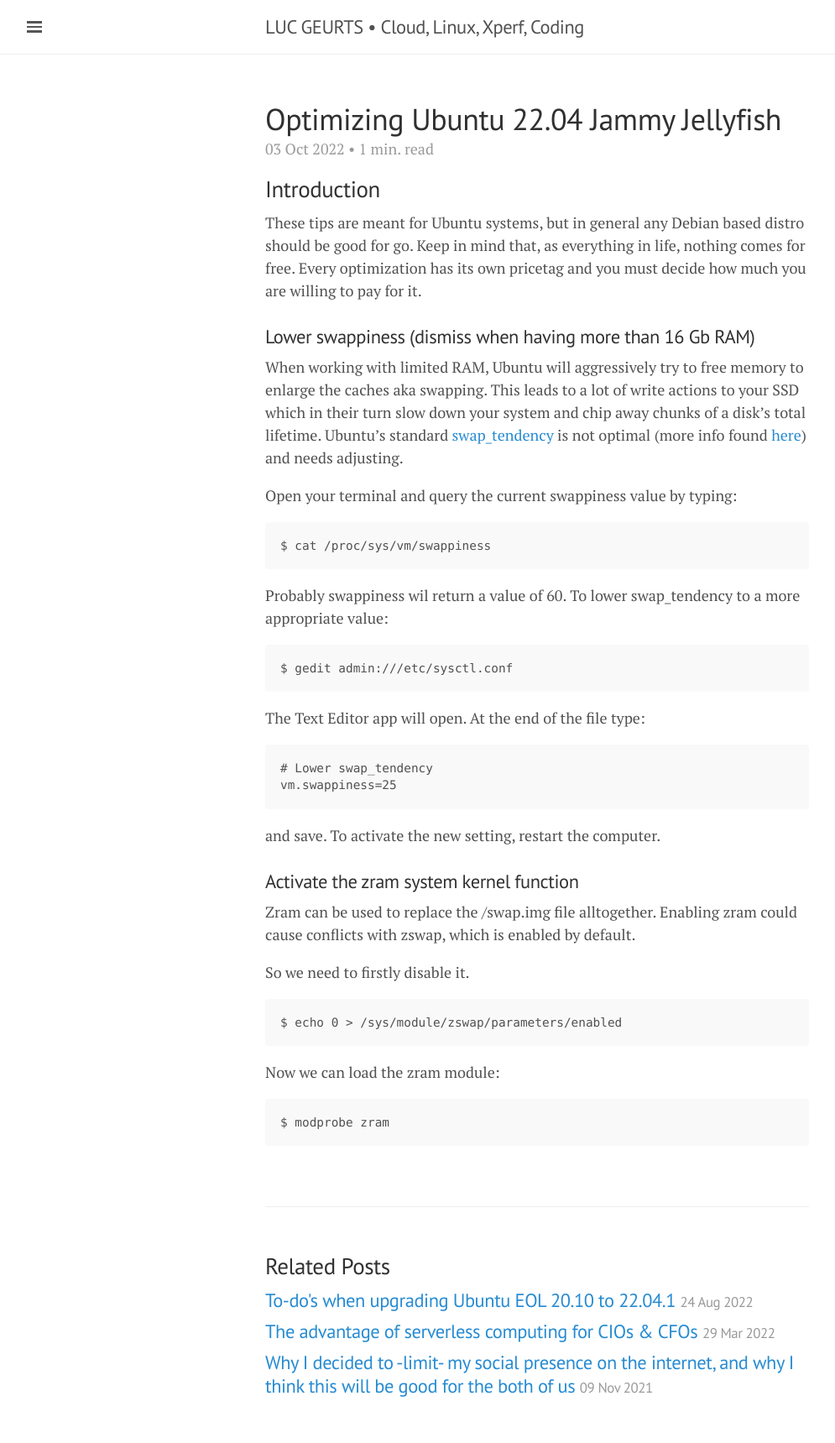
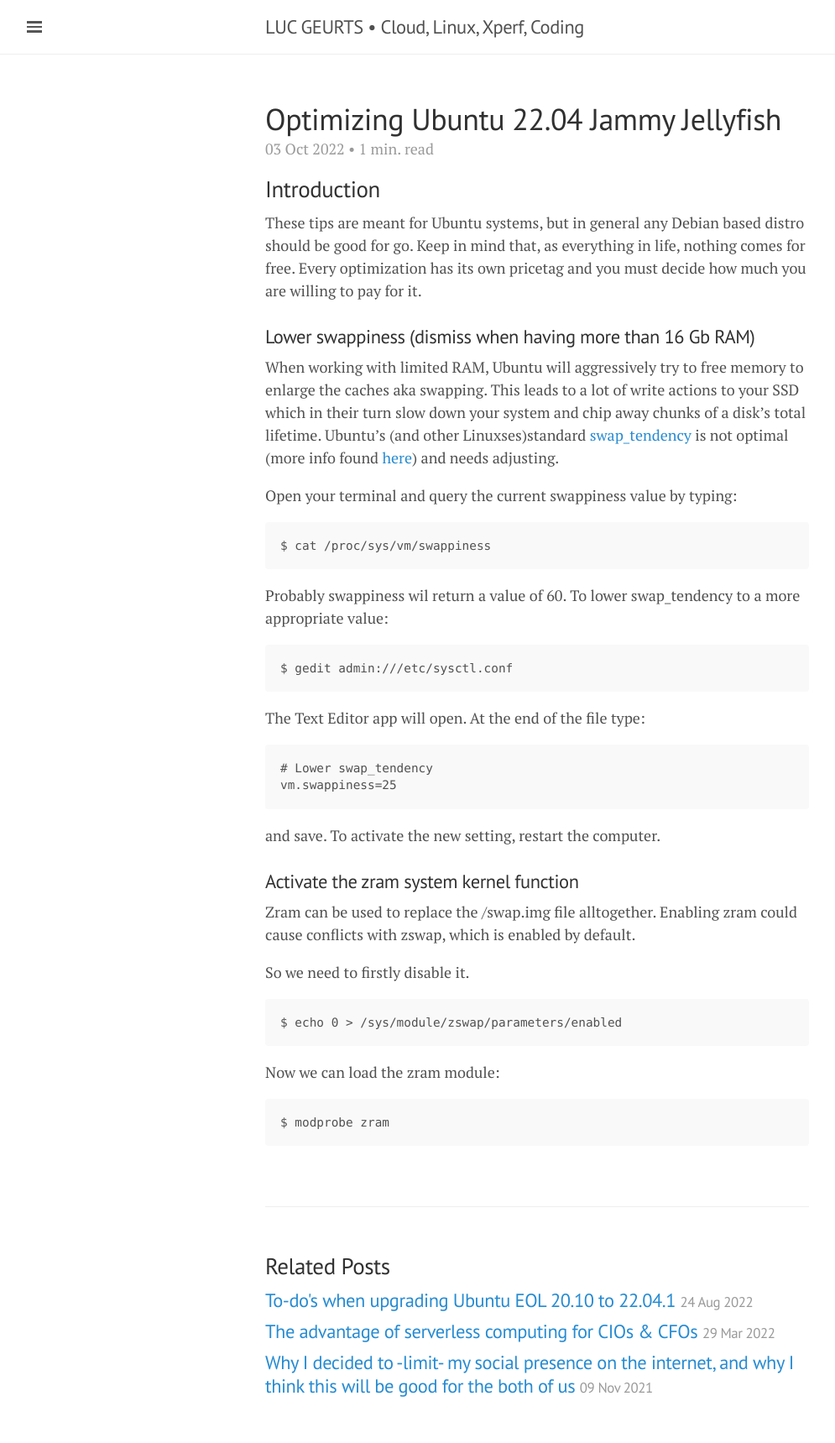
Before and after one commit to lgeurts/lgeurts.github.io, a Jekyll site: the page built from _posts/2022-10-03-optimizing-ubuntu-22.04-jammy-jellyfish.md, in a window 1280 px wide. Shown: the whole page at 84% size, without its empty margins (0-995 px from the left). Built offline with Jekyll 4.4.1, drawn with Linux system fonts in a browser that asks for light colours; nearby versions of some CDN libraries; comment, search, counter and statistics services are not loaded.

Commit message:
Update 2022-10-03-optimizing-ubuntu-22.04-jammy-jellyfish.md

````diff
--- a/_posts/2022-10-03-optimizing-ubuntu-22.04-jammy-jellyfish.md
+++ b/_posts/2022-10-03-optimizing-ubuntu-22.04-jammy-jellyfish.md
@@ -13,7 +13,7 @@
 
 ### Lower swappiness (dismiss when having more than 16 Gb RAM)
 When working with limited RAM, Ubuntu will aggressively try to free memory to enlarge the caches aka swapping. This leads to a lot of write actions to your SSD which in their turn slow down your system and chip away chunks of a disk's total lifetime.
-Ubuntu's standard [swap_tendency](https://unix.stackexchange.com/questions/134202/when-is-swap-triggered-or-how-to-calculate-swap-tendency#134206) is not optimal (more info found [here](https://rudd-o.com/linux-and-free-software/tales-from-responsivenessland-why-linux-feels-slow-and-how-to-fix-that)) and needs adjusting.
+Ubuntu's (and other Linuxses)standard [swap_tendency](https://unix.stackexchange.com/questions/134202/when-is-swap-triggered-or-how-to-calculate-swap-tendency#134206) is not optimal (more info found [here](https://rudd-o.com/linux-and-free-software/tales-from-responsivenessland-why-linux-feels-slow-and-how-to-fix-that)) and needs adjusting.
 
 Open your terminal and query the current swappiness value by typing:
 ```
````
